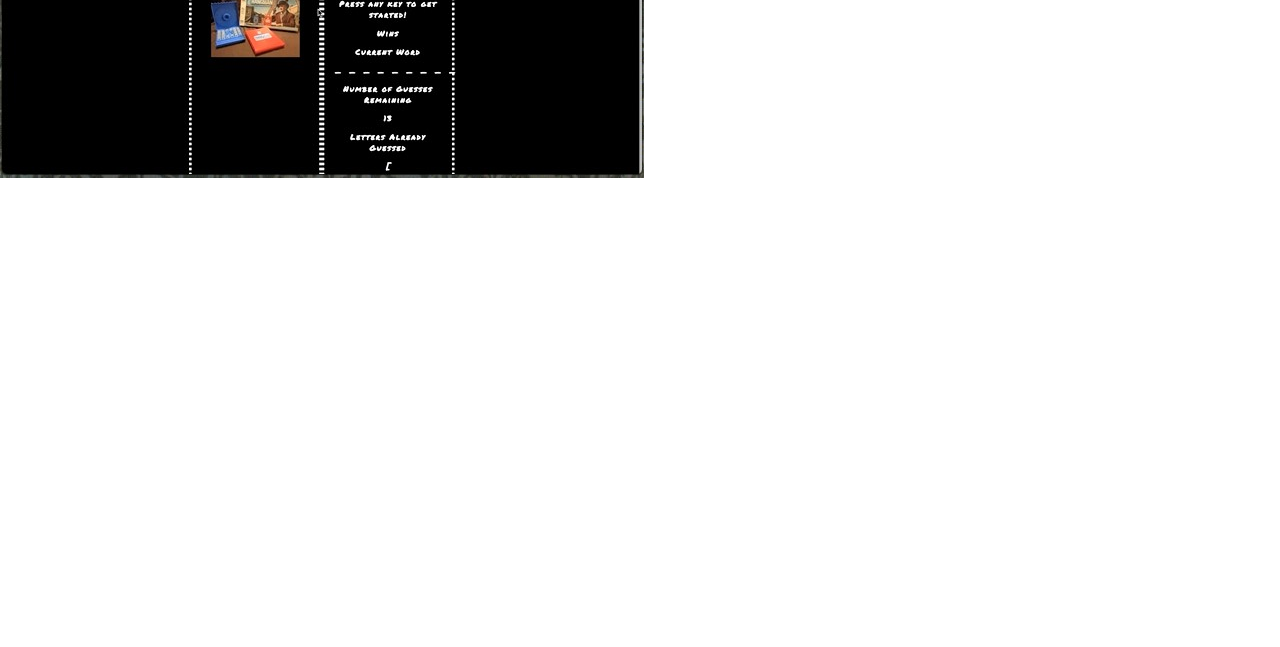
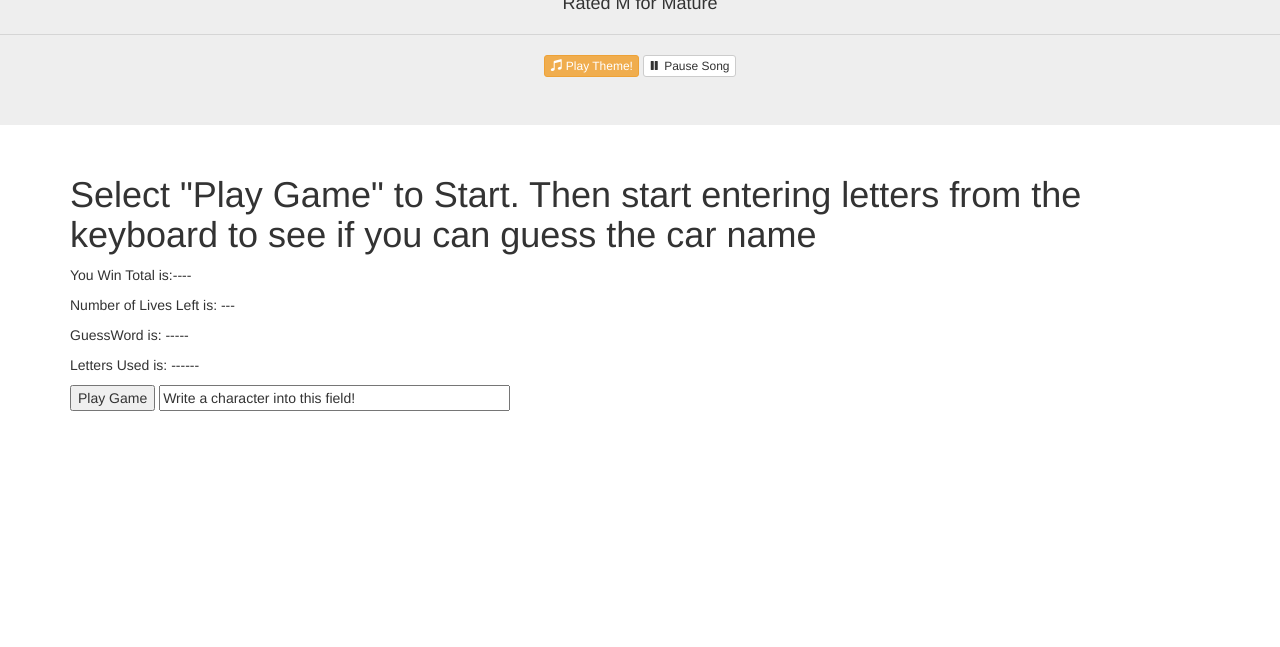
Before and after one commit to louram1/Hangman-Game, a plain HTML site: page index.html in a window 1280 px wide. Shown: the part 153-800 px from the top of the page. Drawn offline with nearby package versions, Linux system fonts and the light colour scheme.

Commit message:
Hangman HW intermittent commit

```diff
--- /dev/null
+++ b/assets/css/style.css
@@ -0,0 +1,6 @@
+.container {
+    margin-top: 78px;
+    height: 500px;
+    width: 220px;
+    margin-left: 60px;
+  }
--- a/index.html
+++ b/index.html
@@ -11,32 +11,38 @@
 
 		 <!-- Latest compiled and minified CSS -->
 		 <link rel="stylesheet" href="https://maxcdn.bootstrapcdn.com/bootstrap/3.3.7/css/bootstrap.min.css" integrity="sha384-BVYiiSIFeK1dGmJRAkycuHAHRg32OmUcww7on3RYdg4Va+PmSTsz/K68vbdEjh4u" crossorigin="anonymous">
-		 <style>
-  			body {
-    			background: url(assets/images/2-Hangman.jpg) no-repeat;
-    			width:800px;
-    			Height:800px;
-  			}
+
+  		</style>
 	</head>
 
  	<body>
 
+		    <!-- Jumbotron with Title -->
+		    <div class="jumbotron">
+		      <h1 class="text-center"><strong>HANGMAN: The Game!</strong></h1>
+		      <h4 class="text-center">Rated M for Mature</h4>
+		      <hr>
+		      <div class="text-center">
+		        <button class="btn btn-warning btn-xs theme-button"><span class="glyphicon glyphicon-music"></span> Play Theme!</button>
+		        <button class="btn btn-default btn-xs pause-button"><span class="glyphicon glyphicon-pause"></span> Pause Song</button>
+		      </div>
 
+		    </div>
 
+		   	<div class = "container">
+					<h1> Select "Play Game" to Start. Then start entering letters from the keyboard to see if you can guess the car name </h1>
 
+					<p id ="Wins"> You Win Total is:---- </p>
+					<p id ="Lives"> Number of Lives Left is: --- </p>
+					<p id="guessword"> GuessWord is: -----</p>
+					<p id="LettersUsed"> Letters Used is: ------ </p>
+					<button type="button" onclick="GenerateWord()">Play Game</button>
+					<input id = "KeyInput" size="40" value="Write a character into this field!" onkeypress="ProcessKeys (event)">
 
-		   <!-- jQuery (necessary for Bootstrap's JavaScript plugins) -->
+			</div>
+			<!-- jQuery (necessary for Bootstrap's JavaScript plugins) -->
 		   <script src="https://ajax.googleapis.com/ajax/libs/jquery/1.12.4/jquery.min.js"></script>
 		   <!-- Include all compiled plugins (below), or include individual files as needed -->
-
-		   	<script type="text/javascript" src="assets/javascript/game.js"></script>
-			<h1> My Page </h1>
-			<p id="demo">  Test Para </p>
-			<p id="guessword"> -----</p>
-			<button type="button" onclick="GenerateWord()">Try it</button>
-			<script>
-				document.getElementById("demo").innerHTML = 5 + 6;
-			</script>
 			<script type="text/javascript" src="assets/javascript/game.js"></script>
 	</body>
 
```
Also changed, not shown: assets/javascript/Junk.html (added, +21 -0 lines), assets/javascript/game.js (+157 -4 lines).
